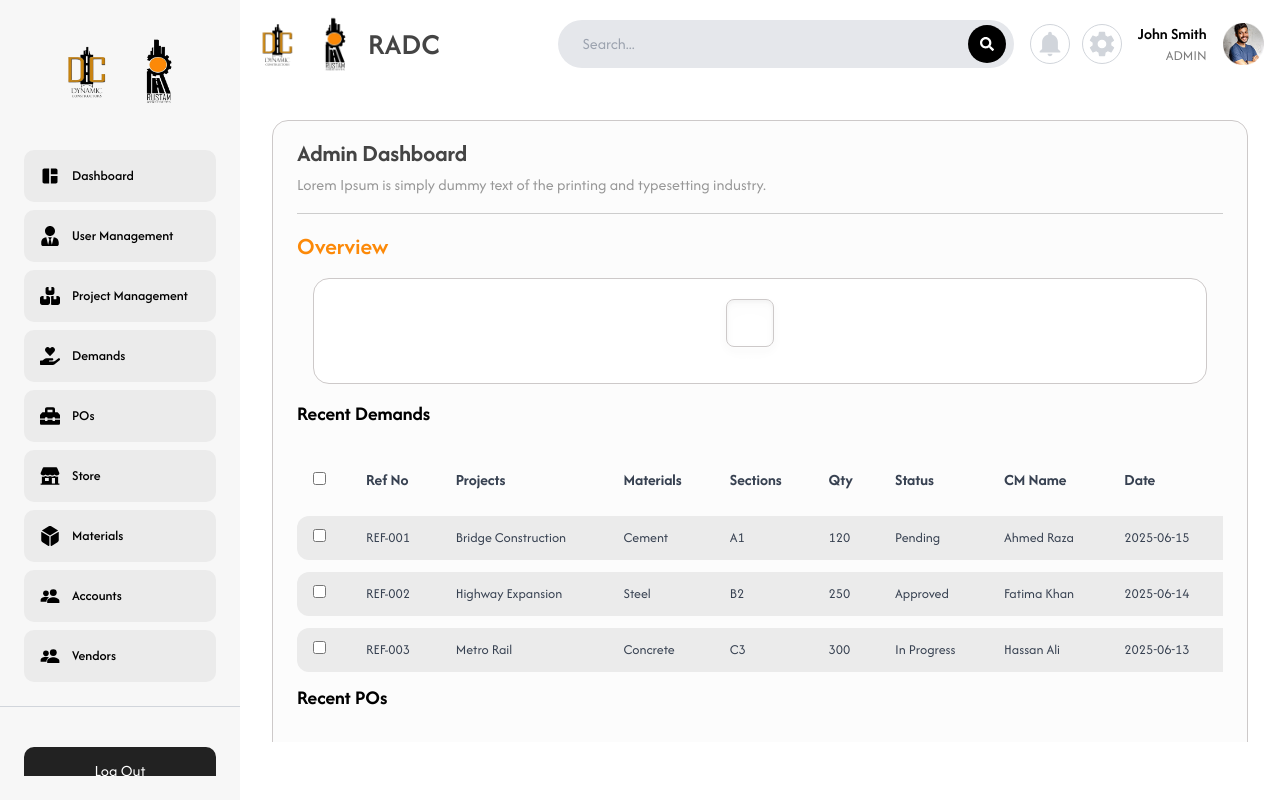
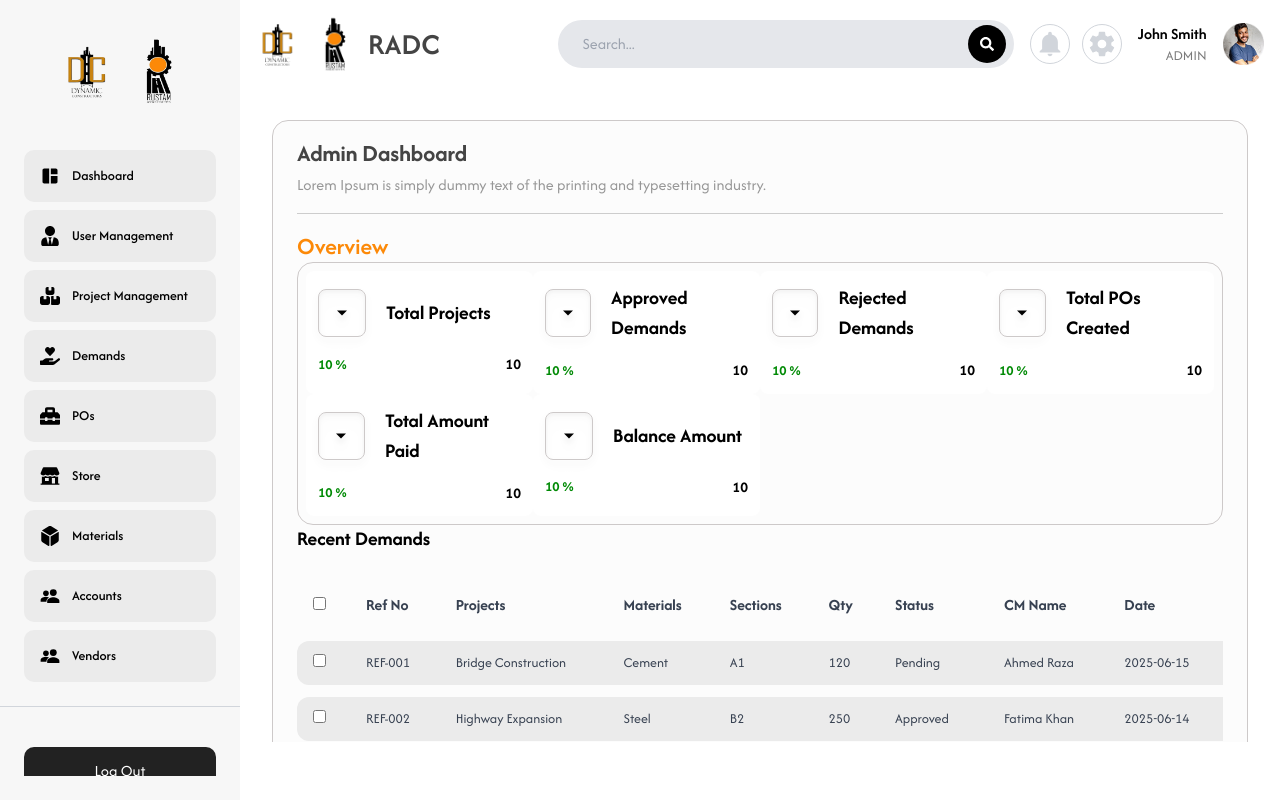
Before and after one commit to AllianceSoftSolution/vercel-construction-fe, a React (Vite) app: page /admin-dashboard in a window 1280 px wide. Built offline with nearby package versions, Linux system fonts and the light colour scheme; what apisauce would draw is missing.

Commit message:
analytics card

```diff
--- a/src/layouts/admin-dashboard/screens/AdminDashboard.jsx
+++ b/src/layouts/admin-dashboard/screens/AdminDashboard.jsx
@@ -9,6 +9,7 @@ import { IoStorefrontSharp } from "react-icons/io5";
 import CustomCardComponent from "../../../mui/CustomCardComponent";
 import CustomTable from "../../../mui/CustomTable";
 import TopBar from "../../../components/ui/TopBar";
+import AnalyticsCard from "../../../mui/AnalyticsCard";
 function AdminDashboard() {
   const cardsData = [
     {
@@ -98,8 +99,43 @@ function AdminDashboard() {
       <div className="h-[1px] bg-[#CDCDCD] w-full my-4"></div>
       <h2 className="text-2xl font-semibold text-primary ">Overview</h2>
 
-      <div className=" p-4">
-        <CustomCardComponent cards={cardsData} />
+      <div className="border-[0.5px] border-[#CDC9C9] rounded-2xl p-2 grid grid-cols-1 sm:grid-cols-2 md:grid-cols-3 lg:grid-cols-4">
+        <AnalyticsCard
+          label={"Total Projects"}
+          icon={IoMdArrowDropdown}
+          count={10}
+          percentage={10}
+        />
+        <AnalyticsCard
+          label={"Approved Demands"}
+          icon={IoMdArrowDropdown}
+          count={10}
+          percentage={10}
+        />
+        <AnalyticsCard
+          label={"Rejected Demands"}
+          icon={IoMdArrowDropdown}
+          count={10}
+          percentage={10}
+        />
+        <AnalyticsCard
+          label={"Total POs Created"}
+          icon={IoMdArrowDropdown}
+          count={10}
+          percentage={10}
+        />
+        <AnalyticsCard
+          label={"Total Amount Paid"}
+          icon={IoMdArrowDropdown}
+          count={10}
+          percentage={10}
+        />
+        <AnalyticsCard
+          label={"Balance Amount"}
+          icon={IoMdArrowDropdown}
+          count={10}
+          percentage={10}
+        />
       </div>
 
       {/* table */}
--- /dev/null
+++ b/src/mui/AnalyticsCard.jsx
@@ -0,0 +1,34 @@
+import React from "react";
+
+const AnalyticsCard = ({
+  icon: Icon,
+  label,
+  count,
+  countColor,
+  percentage,
+  percentageColor = "#008A05",
+}) => {
+  return (
+    <div className="flex flex-col justify-center items-center gap-x-3 p-3 gap-y-4 bg-white rounded-lg w-full ">
+      <div className="flex gap-x-5 items-center justify-start w-full">
+        <div className="flex h-12 w-12 border-[0.5px] border-[#CDC9C9] rounded-lg items-center justify-center p-3 shadow-inner drop-shadow-lg">
+          {Icon && <Icon className="text-black text-xl" />}
+        </div>
+        <p className="font-bold text-[20px]">{label}</p>
+      </div>
+      <div className="flex justify-between items-center w-full ">
+        <p className="font-bold text-[14px]" style={{ color: percentageColor }}>
+          {percentage} %
+        </p>
+        <p
+          className="font-bold text-[15px] flex justify-end"
+          style={{ color: countColor }}
+        >
+          {count}
+        </p>
+      </div>
+    </div>
+  );
+};
+
+export default AnalyticsCard;
```
